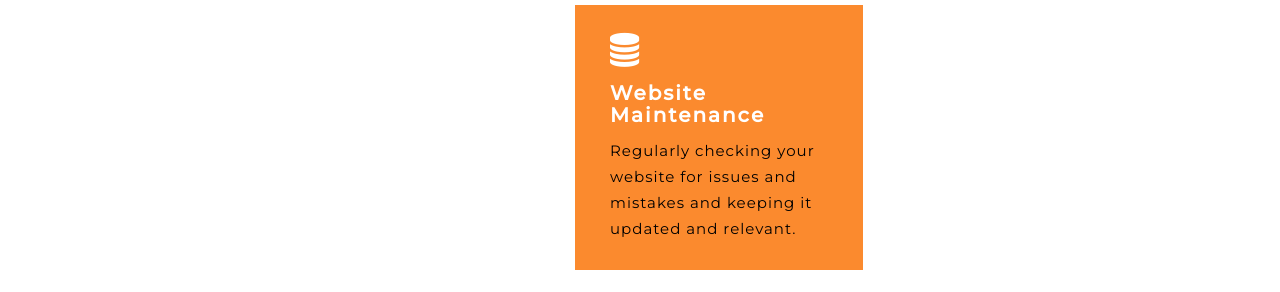
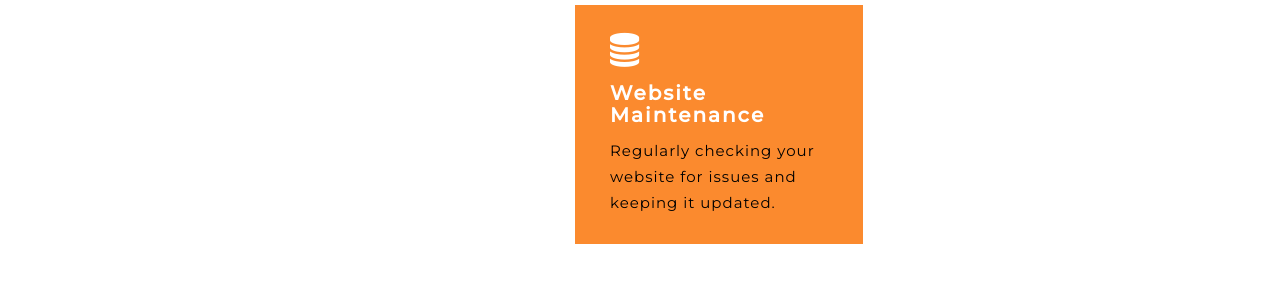
Before and after one commit to idreesakkadan/idreesakkadan, a plain HTML site: page index.html in a window 1280 px wide. Shown: the part 1740-2032 px from the top of the page. Drawn offline with Linux system fonts and the light colour scheme.

Commit message:
Update index.html
web maintenence eedited

```diff
--- a/index.html
+++ b/index.html
@@ -222,7 +222,7 @@ Smartphone Compatible web template, free webdesigns for Nokia, Samsung, LG, Sony
 									<div class="about-gap clr-green">
 									<span class="fa fa-database" aria-hidden="true"></span>
 									<h3>Website Maintenance</h3>
-									<p>Regularly checking your website for issues and mistakes and keeping it updated and relevant.</p>
+									<p>Regularly checking your website for issues and keeping it updated.</p>
 									</div>
 									<div class="clearfix"> </div>
 									</div>
```
